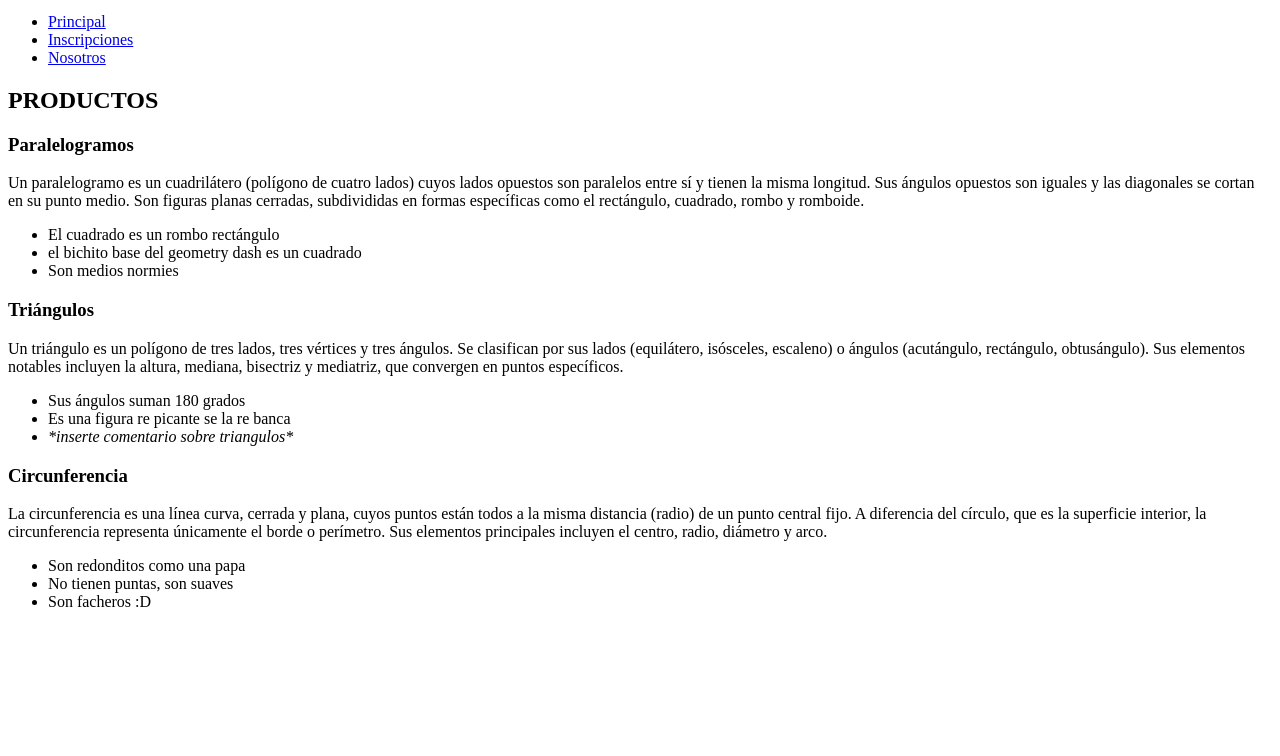
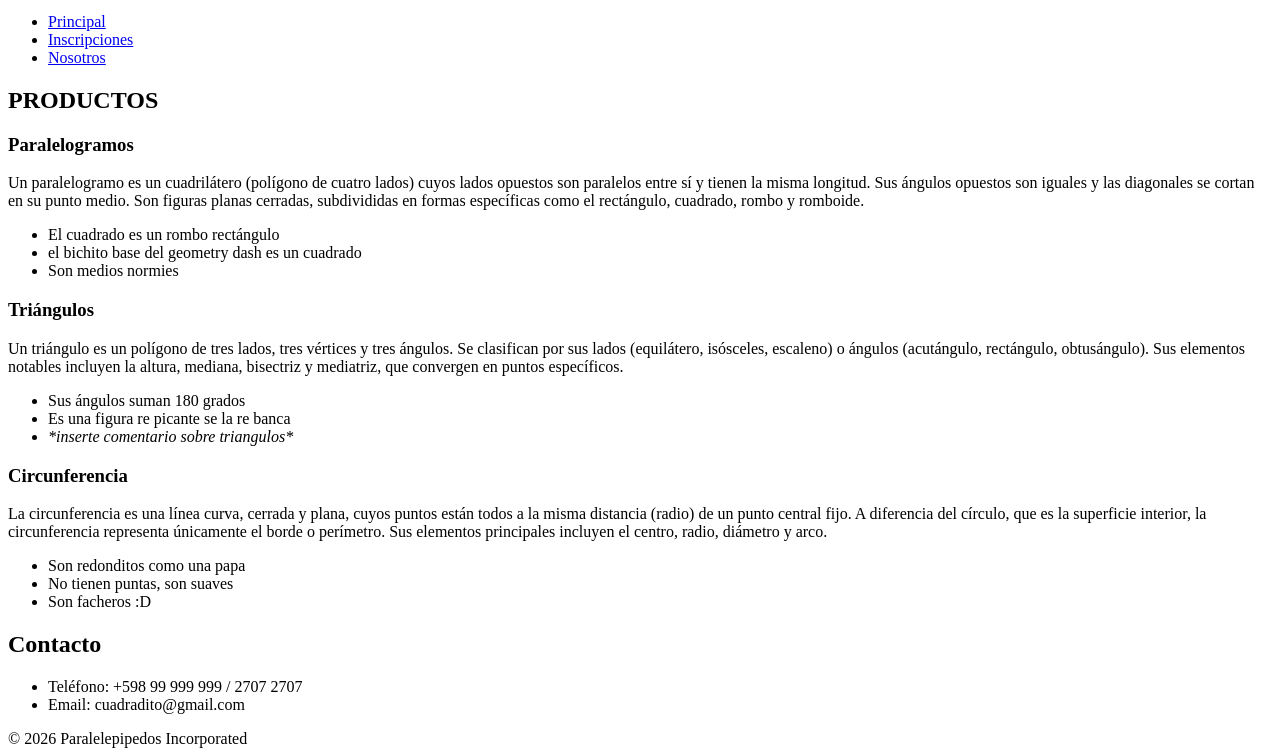
Before and after one commit to fnposse/19marzo26, a plain HTML site: page index.html in a window 1280 px wide. Shown: the part 119-875 px from the top of the page. Before the commit the page ends 800 px from the top, so only its background shows below. Drawn offline with Linux system fonts and the light colour scheme.

Commit message:
agrego footer y contacto

```diff
--- a/index.html
+++ b/index.html
@@ -71,6 +71,16 @@
                     <li>Son facheros :D</li>
                 </ul>
             </div>
+            <section>
+                <h2>Contacto</h2>
+                <ul>
+                    <li>Teléfono: +598 99 999 999 / 2707 2707</li>
+                    <li>Email: cuadradito@gmail.com</li>
+                </ul>
+                <footer>
+                    © 2026 Paralelepipedos Incorporated
+                </footer>
+            </section>
         </section>
     </body>
 </html>
```
